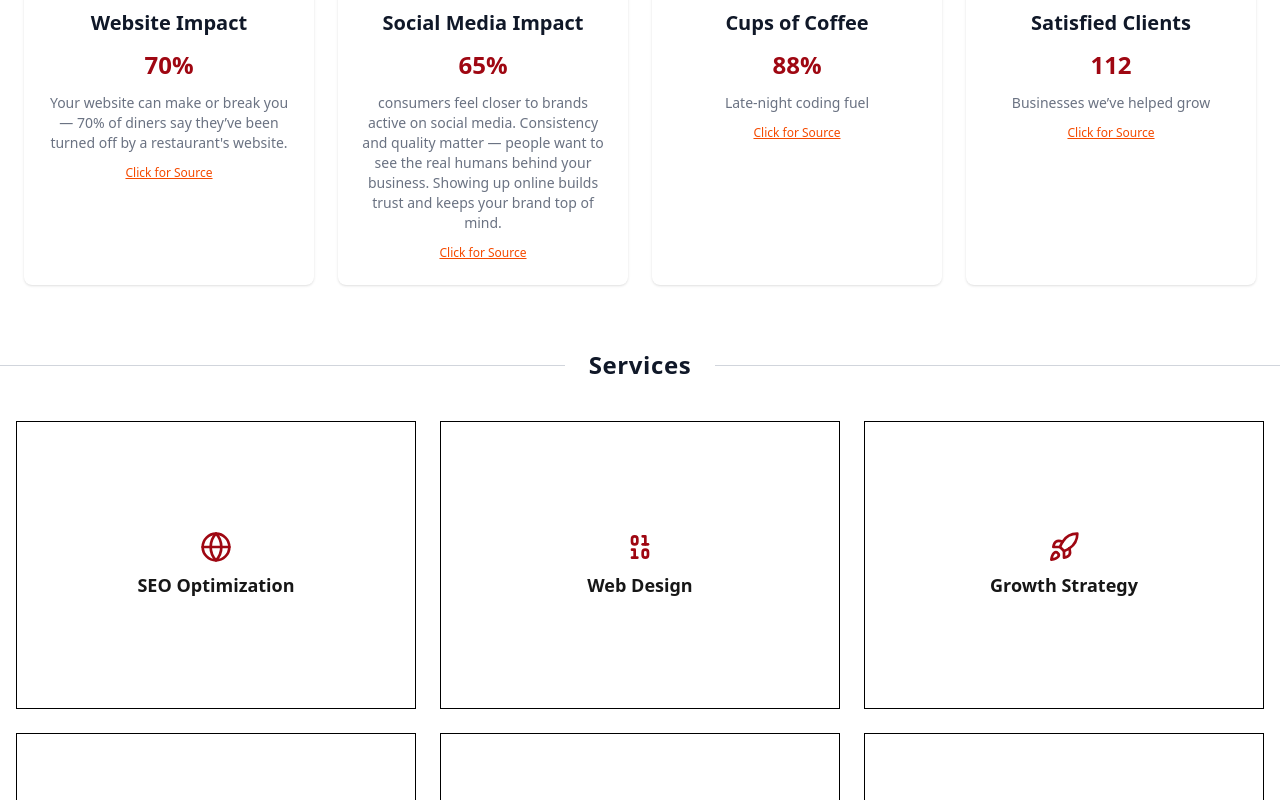
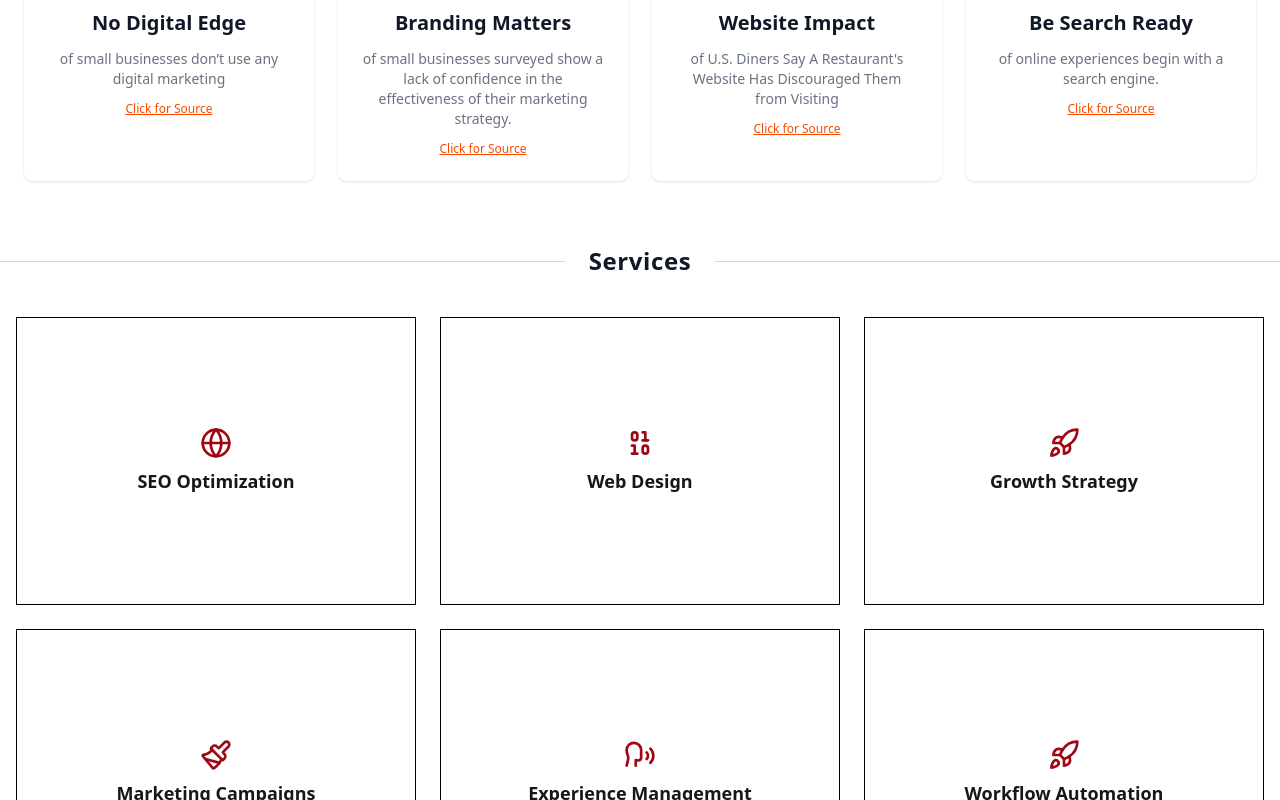
Before and after one commit to gustavopech/razadigitalsolutions, a Next.js app: page / in a window 1280 px wide. Shown: the part 860-1660 px from the top of the page. Built offline with nearby package versions, Linux system fonts and the light colour scheme.

Commit message:
optimizing services

```diff
--- a/components/HomeStats.tsx
+++ b/components/HomeStats.tsx
@@ -4,34 +4,34 @@ import React from 'react';
 
 const stats = [
   {
-    label: "Website Impact",
-    value: "70%",
-    description: " Your website can make or break you — 70% of diners say they’ve been turned off by a restaurant's website.",
-    percent: 77,
-    source: "https://www.prnewswire.com/news-releases/survey-nearly-70-of-us-diners-say-a-restaurants-website-has-discouraged-them-from-visiting-300909229.html"
+    label: "No Digital Edge",
+    description: " of small businesses don’t use any digital marketing",
+    value: " ",
+    percent: 40,
+    source: "https://visualobjects.com/digital-marketing/blog/small-business-digital-marketing"
   },
   {
-    label: "Social Media Impact",
-    value: "65%",
-    description: " consumers feel closer to brands active on social media. Consistency and quality matter — people want to see the real humans behind your business. Showing up online builds trust and keeps your brand top of mind.",
-    percent: 70,
-    source: "https://www.hubspot.com/marketing-statistics"
+    label: "Branding Matters",
+    description: " of small businesses surveyed show a lack of confidence in the effectiveness of their marketing strategy.",
+    value: " ",
+    percent: 73,
+    source: "https://news.constantcontact.com/2024-04-23-New-Research-from-Constant-Contact-Reveals-Small-Businesses-Struggle-to-Market-Effectively-Due-to-Low-Confidence,-Limited-Time,-and-Lack-of-Knowledge"
   },
   {
-    label: "Cups of Coffee",
-    value: "88%",
-    description: "Late-night coding fuel",
-    percent: 88,
-    source: "https://www.ncausa.org/Research-Trends"
+    label: "Website Impact",
+    description: "of U.S. Diners Say A Restaurant's Website Has Discouraged Them from Visiting",
+    value: " ",
+    percent: 70,
+    source: "https://www.restaurantdive.com/news/77-of-diners-visit-restaurant-websites-before-going-survey-finds/562008/"
   },
   {
-    label: "Satisfied Clients",
-    value: "112",
-    description: "Businesses we’ve helped grow",
-    percent: 85,
-    source: "https://www.salesforce.com/research/customer-expectations/"
-  },
-];
+      label: "Be Search Ready",
+      description: "of online experiences begin with a search engine.",
+      value: " ",
+      percent: 93,
+      source: "https://www.searchenginejournal.com/seo-101/what-is-seo/"
+    },
+  ];
 
 const ProgressRing = ({ percentage }: { percentage: number }) => {
   const radius = 60;
--- a/components/Navbar.tsx
+++ b/components/Navbar.tsx
@@ -1,5 +1,5 @@
 'use client';
-import Link from 'next/link';
+
 import { useState } from 'react';
 import { motion, AnimatePresence } from 'framer-motion';
 import ConsultationModal from '@/components/ConsulationModal';
@@ -14,11 +14,15 @@ type MenuItem = {
 const menuItems: Record<MenuKey, MenuItem[]> = {
   About: [
     { title: 'Our Story', href: '/about' },
-    { title: 'Team', href: '/team' },
+    { title: 'Frequently Asked Questions', href: '/team' },
   ],
   Services: [
     { title: 'Web Design', href: '/services/web' },
     { title: 'SEO', href: '/services/seo' },
+    { title: 'Marketing Campaigns', href: '/services/web' },
+    { title: 'Experience Management', href: '/services/seo' },
+    { title: 'Growth Strategy', href: '/services/web' },
+    { title: 'Workflow Automation', href: '/services/seo' },
   ],
   Contact: [{ title: 'Email Us', href: '/contact' }],
 
@@ -35,9 +39,9 @@ export default function Navbar() {
   return (
     <header className="sticky top-0 z-50 bg-background border-b backdrop-blur-md">
       <div className="mx-auto flex h-20 max-w-screen-xl items-center justify-between px-4 sm:px-6 lg:px-8">
-        <Link href="/" className="flex items-center gap-2 text-red-600 font-bold text-xl shrink-0">
+        <a href="/" className="flex items-center gap-2 text-red-600 font-bold text-xl shrink-0">
           <img src="/test.png" alt="Raza Logo" className="h-16 w-auto object-contain" />
-        </Link>
+        </a>
 
         <nav aria-label="Global" className="hidden md:flex items-center space-x-8 text-lg font-semibold tracking-wide">
           {(Object.keys(menuItems) as MenuKey[]).map((label) => (
@@ -80,10 +84,10 @@ export default function Navbar() {
                               </svg>
                             </div>
                             <div>
-                              <Link href={item.href} className="font-semibold text-gray-900">
+                              <a href={item.href} className="font-semibold text-gray-900">
                                 {item.title}
-                              </Link>
-                              <p className="text-gray-700">Learn more about {item.title.toLowerCase()}...</p>
+                              </a>
+                              <p className="text-gray-700">{item.title.toLowerCase()}...</p>
                             </div>
                           </div>
                         ))}
--- a/components/ServiceMenu.tsx
+++ b/components/ServiceMenu.tsx
@@ -6,17 +6,17 @@ import { Rocket, Globe, Paintbrush, Speech, Binary } from 'lucide-react';
 const services = [
   {
     title: 'SEO Optimization',
-    description: 'Improve your ranking on Google with modern SEO strategies.',
+    description: 'SEO (Search Engine Optimization) is the process of improving your website’s visibility on search engines like Google. When done right, it helps your business show up when potential customers are actively searching for your services — leading to higher traffic and better-quality leads. Unlike paid ads, SEO builds long-term credibility and organic growth. For small and medium-sized businesses, strong SEO levels the playing field, allowing you to compete with larger brands and attract local customers more effectively.',
     icon: <Globe className="w-8 h-8 text-red-800" />,
   },
   {
     title: 'Web Design',
-    description: 'Custom websites built for performance and conversion.',
+    description: 'A well-designed website is more than just an online presence — it’s your brand’s first impression. It communicates who you are, what you offer, and why customers should trust you, all within seconds. A strong website builds credibility, reflects your brand’s personality, and makes it easier for users to navigate and take action. For small and medium-sized businesses, it’s a powerful tool to stand out in a crowded market and build lasting customer relationships.',
     icon: <Binary className="w-8 h-8 text-red-800" />,
   },
   {
     title: 'Growth Strategy',
-    description: 'Tailored digital plans to grow your business online.',
+    description: 'Our marketing campaigns are built with strategy, creativity, and your business goals in mind. We take a professional, data-informed approach to reach the right audience with the right message — every time. Each campaign is tailored to your brand’s voice and needs, whether you’re launching a new service or growing your customer base. Best of all, we make high-quality marketing accessible, offering personalized solutions at affordable prices for small and medium-sized businesses.',
     icon: <Rocket className="w-8 h-8 text-red-800" />,
   },
   {
@@ -26,15 +26,16 @@ const services = [
   },
   {
     title: 'Experience Management',
-    description: 'Tailored digital plans to grow your business online.',
+    description: 'Experience management is all about understanding your customers and using that insight to improve how you serve them. By collecting real-time feedback and user data, we help you make smarter decisions that enhance the customer journey. From surveys to analytics, we provide tools that turn feedback into actionable improvements. Our goal is to help you build stronger relationships and deliver experiences that keep customers coming back.',
     icon: <Speech className="w-8 h-8 text-red-800" />,
   },
   {
-    title: 'Growth Strategy',
-    description: 'Tailored digital plans to grow your business online.',
+    title: 'Workflow Automation',
+    description: 'Workflow automation is about making your daily operations easier. Tasks like sending emails, confirming appointments, or updating records can quietly eat up time — time you could be spending on serving your customers and growing your business. We help you simplify those repetitive steps with the right tools and technology. Our goal is to take some of the weight off your shoulders so you can focus on what matters most. Let us lend a hand and help you stay ahead with smart, modern solutions.',
     icon: <Rocket className="w-8 h-8 text-red-800" />,
   },
 ];
+
 
 export default function ServiceMenu() {
   return (
```
